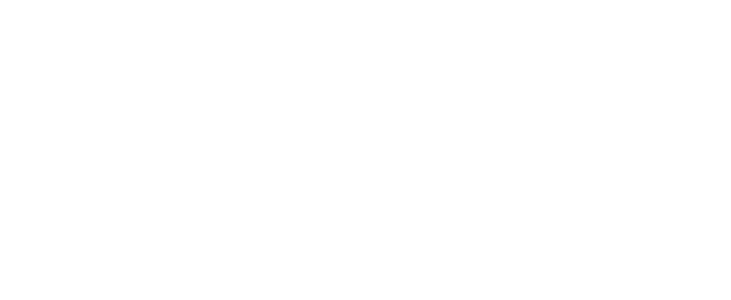
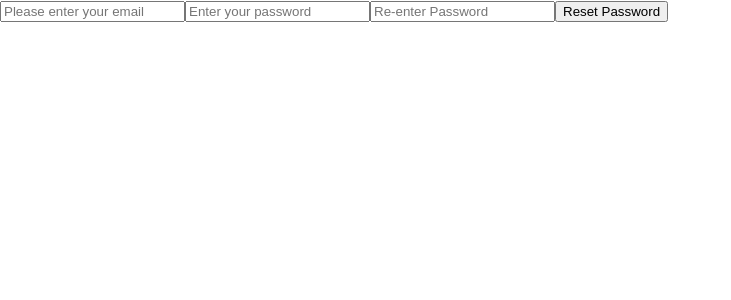
Before and after one commit to Samstar10/Aj-F, a React (Create React App) app: page /passwordreset in a window 1280 px wide. Before the commit this address had no page. Shown: the top 300 px of the page, without its empty margins (0-731 px from the left). Built offline with nearby package versions, Linux system fonts and the light colour scheme.

Commit message:
Implement reset password functionality

```diff
--- a/src/App.js
+++ b/src/App.js
@@ -2,6 +2,7 @@
 import SignUp from './Components/SignUp';
 import SignIn from './Components/SignIn';
 import IncidentReport from './Components/IncidentReport';
+import PasswordReset from './Components/PasswordReset';
 
 const PrivateRoute = ({ children }) => {
   const token = localStorage.getItem("token")
@@ -18,6 +19,7 @@
         <Route path="/signup" element={<SignUp />} />
         <Route path="/signin" element={<SignIn />} />
         <Route path="/incidentreport" element={<PrivateRoute><IncidentReport /></PrivateRoute>} />
+        <Route path="/passwordreset" element={<PasswordReset />} />
       </Routes>
     </div>
   );
--- a/src/Components/PasswordReset.js
+++ b/src/Components/PasswordReset.js
@@ -1,5 +1,84 @@
 import React from "react";
+import { useNavigate } from "react-router-dom";
+import { useState } from "react";
 
 export default function PasswordReset() {
-    return <div>PasswordReset</div>;
+    const [formData, setFormData] = useState({
+        email: "",
+        password: "",
+        confirmPassword: ""
+    })
+
+    const navigate = useNavigate();
+
+    const handleChange = (e) => {
+        setFormData({
+            ...formData,
+            [e.target.name]: e.target.value
+        })
+    }
+
+    const handleSubmit = (e) => {
+        e.preventDefault();
+
+        if (formData.password !== formData.confirmPassword) {
+            alert("passwords do not match")
+            return
+        }
+
+        try{
+            fetch("https://ajali-b.onrender.com/signup", {
+                method: "PATCH",
+                headers: {
+                    "Content-Type": "application/json"
+                },
+                body: JSON.stringify({
+                    email: formData.email,
+                    password: formData.password
+                })
+            })
+            .then(res => res.json())
+            .then((data) => {
+                if(data) {
+                    console.log("password reset", data)
+                    navigate("/signin")
+                }
+                else {
+                    console.log("password reset failed", data)
+                }
+            })
+        }catch(err) {
+            console.log(err)
+        }
+    }
+
+
+    return (
+        <div>
+            <form onSubmit={handleSubmit}>
+                <input
+                    type="email"
+                    name="email"
+                    placeholder="Please enter your email"
+                    onChange={handleChange}
+                    value={formData.email}
+                />
+                <input
+                    type="password"
+                    name="password"
+                    placeholder="Enter your password"
+                    onChange={handleChange}
+                    value={formData.password}
+                />
+                <input
+                    type="password"
+                    name="confirmPassword"
+                    placeholder="Re-enter Password"
+                    onChange={handleChange}
+                    value={formData.confirmPassword}
+                />
+                <button type="submit">Reset Password</button>
+            </form>
+        </div>
+    )
 }
```
